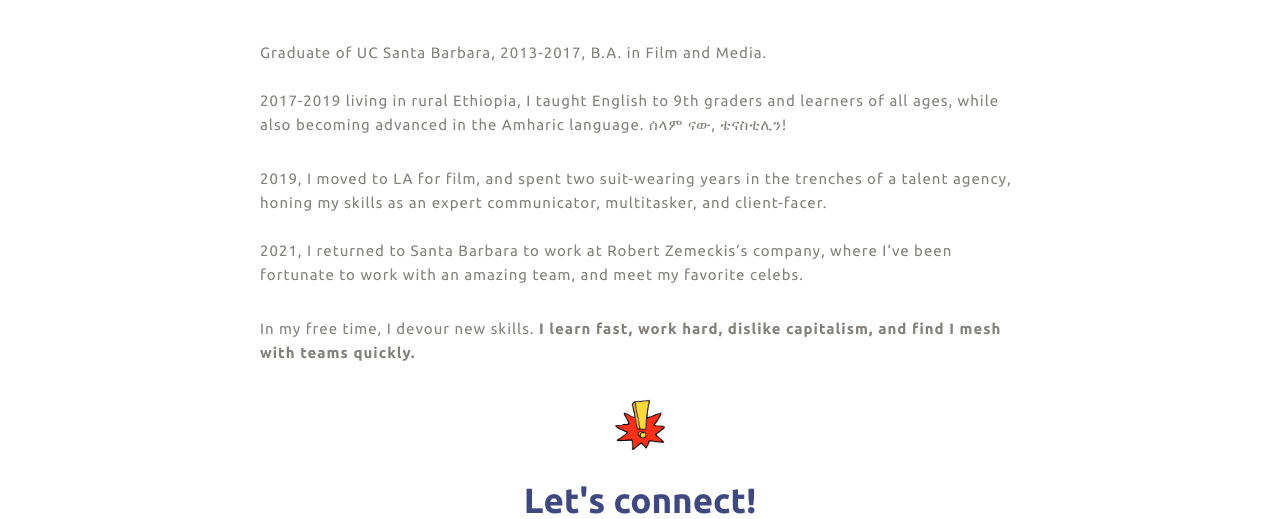
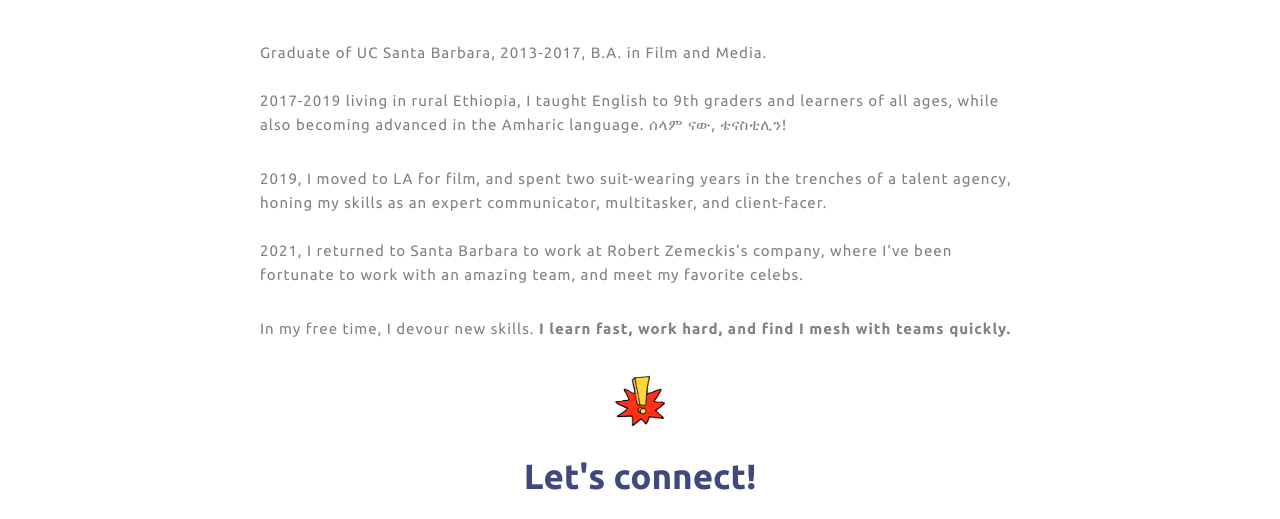
Before and after one commit to keenymcg/KM-Portfolio, a plain HTML site: page index.html in a window 1280 px wide. Shown: the part 1657-2176 px from the top of the page. Drawn offline with Linux system fonts and the light colour scheme.

Commit message:
Edit aboutMeP

```diff
--- a/index.html
+++ b/index.html
@@ -98,7 +98,7 @@
                     2021, I returned to Santa Barbara to work at Robert Zemeckis’s company,
                     where I’ve been fortunate to work with an amazing team, and meet my favorite celebs.
                     <br> </p>
-                <p class="aboutMeP">In my free time, I devour new skills.  <strong>I learn fast, work hard, dislike capitalism, and find I mesh with teams quickly.</strong> </h2>
+                <p class="aboutMeP">In my free time, I devour new skills.  <strong>I learn fast, work hard, and find I mesh with teams quickly.</strong> </h2>
             </div>
         </div>
     </section>
```
